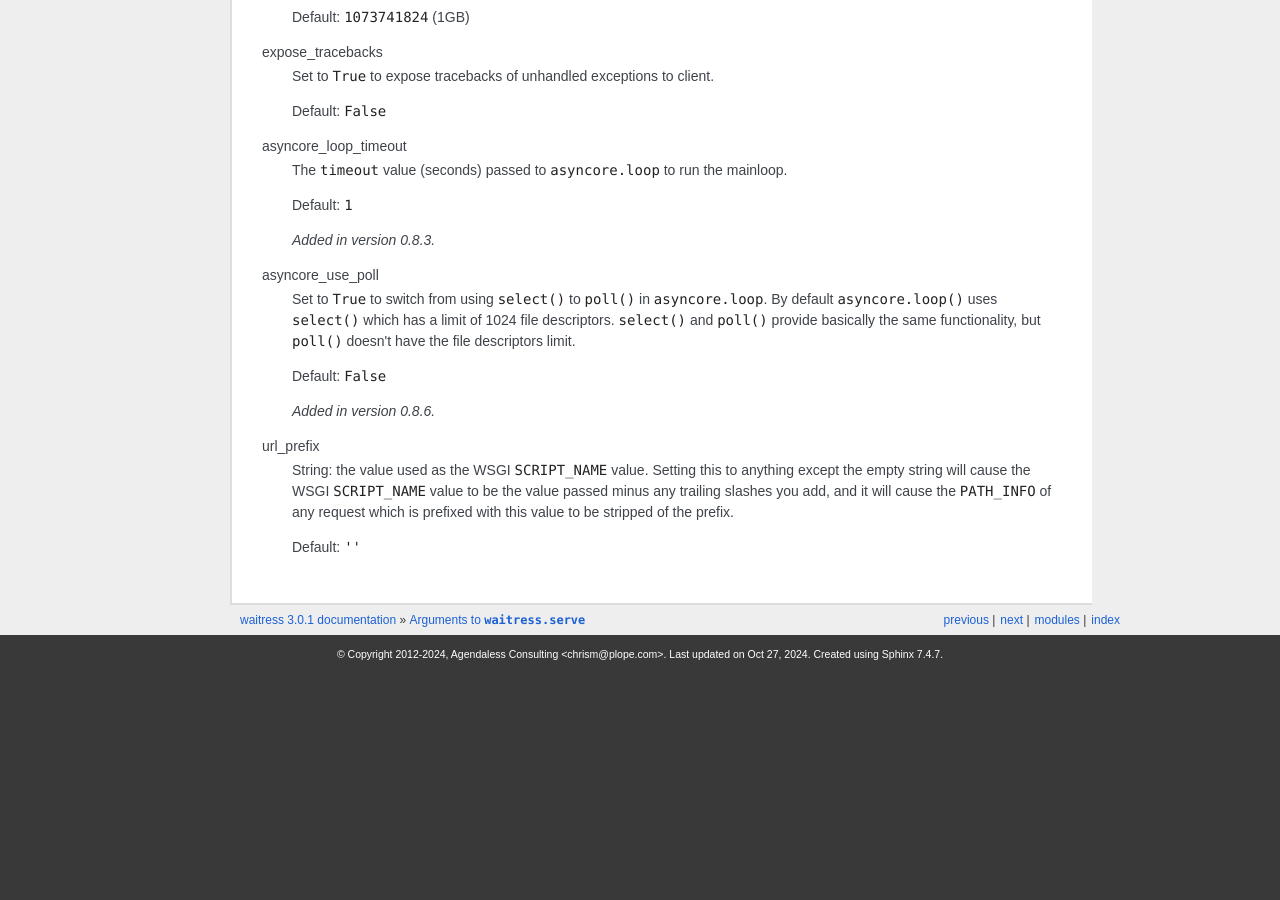
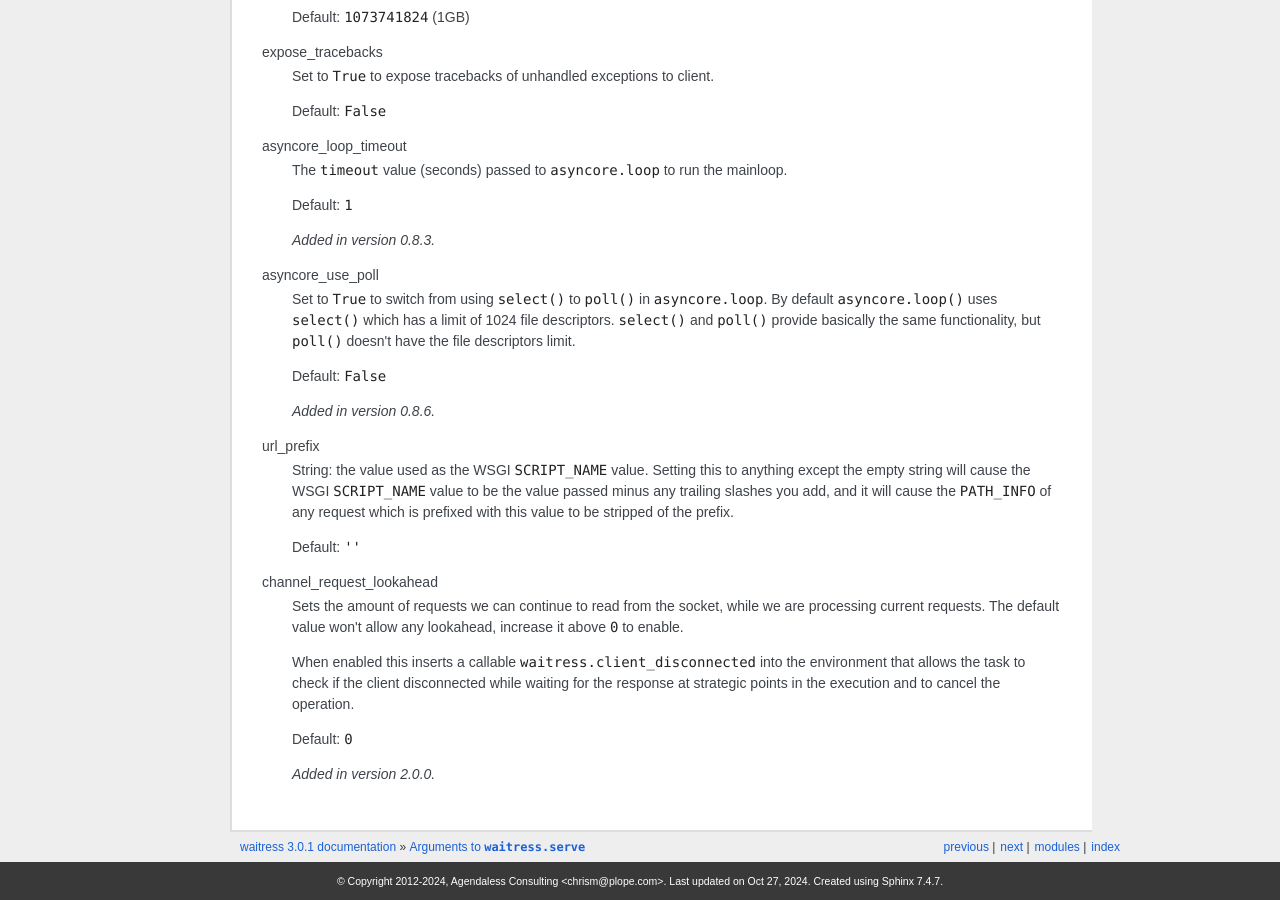
Before and after one commit to Pylons/waitress, a Sphinx documentation site: the page built from docs/arguments.rst, in a window 1280 px wide and 900 px high, scrolled down 4808 px. Built offline with Sphinx 7.4.7, drawn with Linux system fonts in a browser that asks for light colours; some web fonts are replaced; before the commit the page ends 5481 px from its top, so only the background shows below that.

Commit message:
Add documentation for channel_request_lookahead

```diff
--- a/docs/arguments.rst
+++ b/docs/arguments.rst
@@ -314,3 +314,17 @@ url_prefix
     be stripped of the prefix.
 
     Default: ``''``
+
+channel_request_lookahead
+    Sets the amount of requests we can continue to read from the socket, while
+    we are processing current requests. The default value won't allow any
+    lookahead, increase it above ``0`` to enable.
+
+    When enabled this inserts a callable ``waitress.client_disconnected`` into
+    the environment that allows the task to check if the client disconnected
+    while waiting for the response at strategic points in the execution and to
+    cancel the operation.
+
+    Default: ``0``
+
+    .. versionadded:: 2.0.0
```
